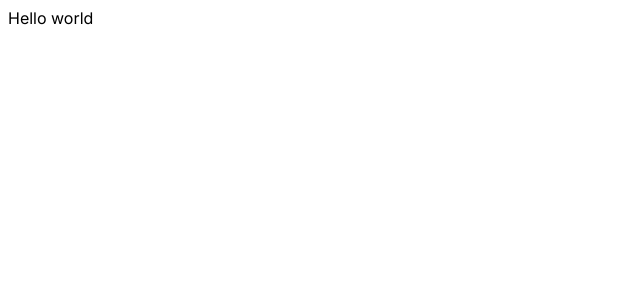
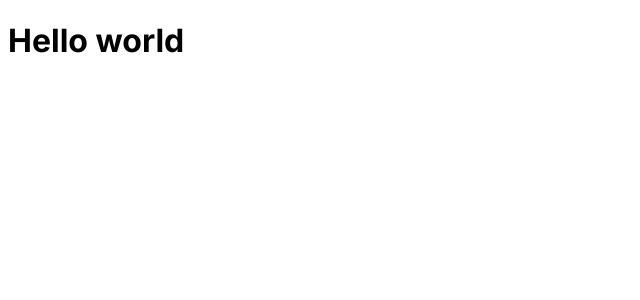
Before and after one commit to LauraBeatris/next-oauth-user-management, a Next.js app: page / in a window 1280 px wide. Shown: the top 300 px of the page, without its empty margins (0-640 px from the left). Built offline with nearby package versions, Linux system fonts and the light colour scheme.

Commit message:
Add auth pages

```diff
--- a/src/app/layout.tsx
+++ b/src/app/layout.tsx
@@ -1,5 +1,6 @@
 import type { Metadata } from "next";
 import { Inter } from "next/font/google";
+import { ClerkProvider } from "@clerk/nextjs";
 
 const inter = Inter({ subsets: ["latin"] });
 
@@ -14,8 +15,10 @@ export default function RootLayout({
   children: React.ReactNode;
 }) {
   return (
-    <html lang="en">
-      <body className={inter.className}>{children}</body>
-    </html>
+    <ClerkProvider>
+      <html lang="en">
+        <body className={inter.className}>{children}</body>
+      </html>
+    </ClerkProvider>
   );
 }
--- a/src/app/page.tsx
+++ b/src/app/page.tsx
@@ -1,5 +1,12 @@
 import Image from "next/image";
+import { UserButton } from "@clerk/nextjs";
 
 export default function Home() {
-  return <main>Hello world</main>;
+  return (
+    <main>
+      <h1>Hello world</h1>
+
+      <UserButton afterSignOutUrl="/" />
+    </main>
+  );
 }
--- /dev/null
+++ b/src/app/sign-in/[[...sign-in]]/page.tsx
@@ -0,0 +1,5 @@
+import { SignIn } from "@clerk/nextjs";
+
+export default function Page() {
+  return <SignIn />;
+}
--- /dev/null
+++ b/src/app/sign-up/[[...sign-up]]/page.tsx
@@ -0,0 +1,5 @@
+import { SignUp } from "@clerk/nextjs";
+
+export default function Page() {
+  return <SignUp />;
+}
```
